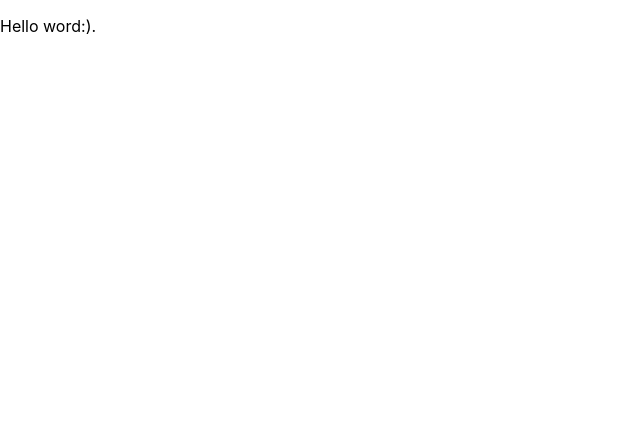
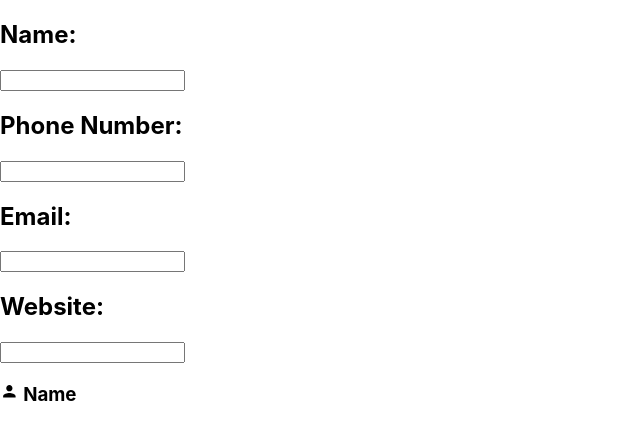
Before and after one commit to LisandroDev/cv-project, a React (Create React App) app: page / in a window 1280 px wide. Shown: the top 440 px of the page, without its empty margins (0-640 px from the left). Built offline with nearby package versions, Linux system fonts and the light colour scheme.

Commit message:
First components created and React-Icons library installed.-

```diff
--- a/package.json
+++ b/package.json
@@ -8,6 +8,7 @@
     "@testing-library/user-event": "^12.8.3",
     "react": "^17.0.2",
     "react-dom": "^17.0.2",
+    "react-icons": "^4.2.0",
     "react-scripts": "4.0.3",
     "web-vitals": "^1.1.2"
   },
--- a/src/App.js
+++ b/src/App.js
@@ -1,11 +1,16 @@
-import './App.css';
+import "./App.css";
+import GeneralInfo from "./components/GeneralInfo";
+import Curriculum from "./components/Curriculum";
 
 function App() {
   return (
     <div className="App">
-        <p>
-          Hello word:).
-        </p>
+      <div className="fields">
+        <GeneralInfo />
+      </div>
+      <div className="curriculum">
+        <Curriculum />
+      </div>
     </div>
   );
 }
--- /dev/null
+++ b/src/components/Curriculum.js
@@ -0,0 +1,14 @@
+import React from "react";
+import { MdPerson } from "react-icons/md"
+
+class Curriculum extends React.Component {
+    render() {
+        return(
+            <div>
+            <h3> <MdPerson /> Name </h3>
+            </div>
+        )
+    }
+}
+
+export default Curriculum;
--- /dev/null
+++ b/src/components/GeneralInfo.js
@@ -0,0 +1,22 @@
+import React from "react";
+
+class GeneralInfo extends React.Component {
+  render() {
+    return (
+      <div>
+        <form>
+          <h2>Name:</h2>
+          <input type="text"/>
+          <h2>Phone Number:</h2>
+          <input type="text"/>
+          <h2>Email:</h2>
+          <input type="text"/>
+          <h2>Website:</h2>
+          <input type="text"/>
+        </form>
+      </div>
+    );
+  }
+}
+
+export default GeneralInfo;
```
Also changed, not shown: 1 other file (tests, documents, lock files or other folders).
